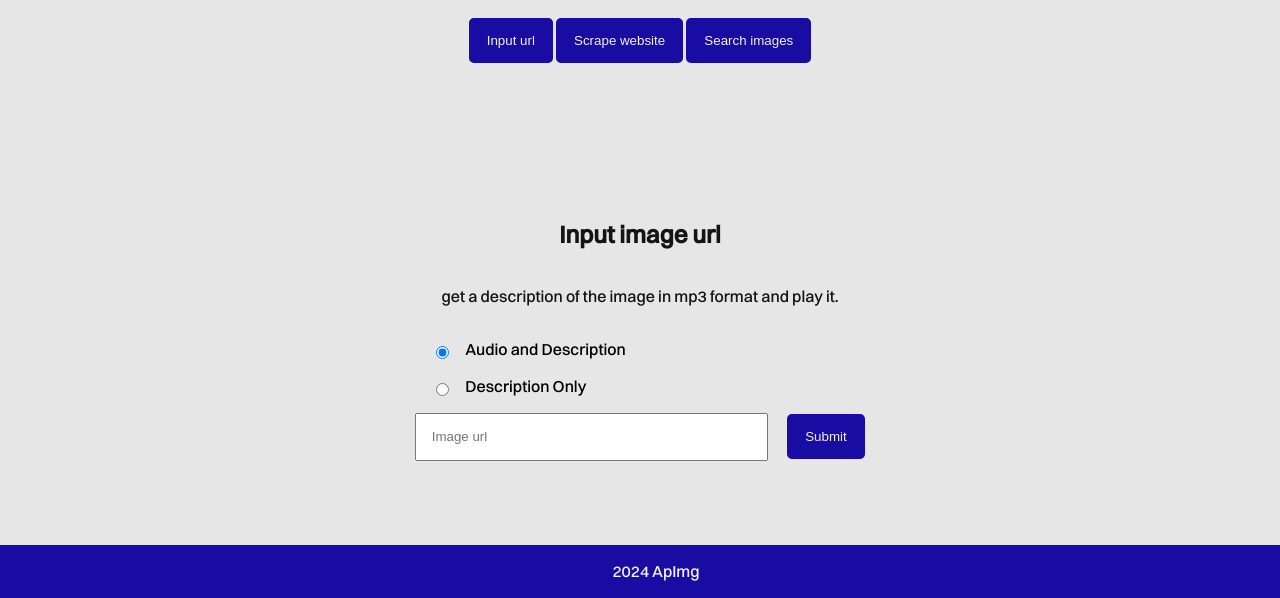
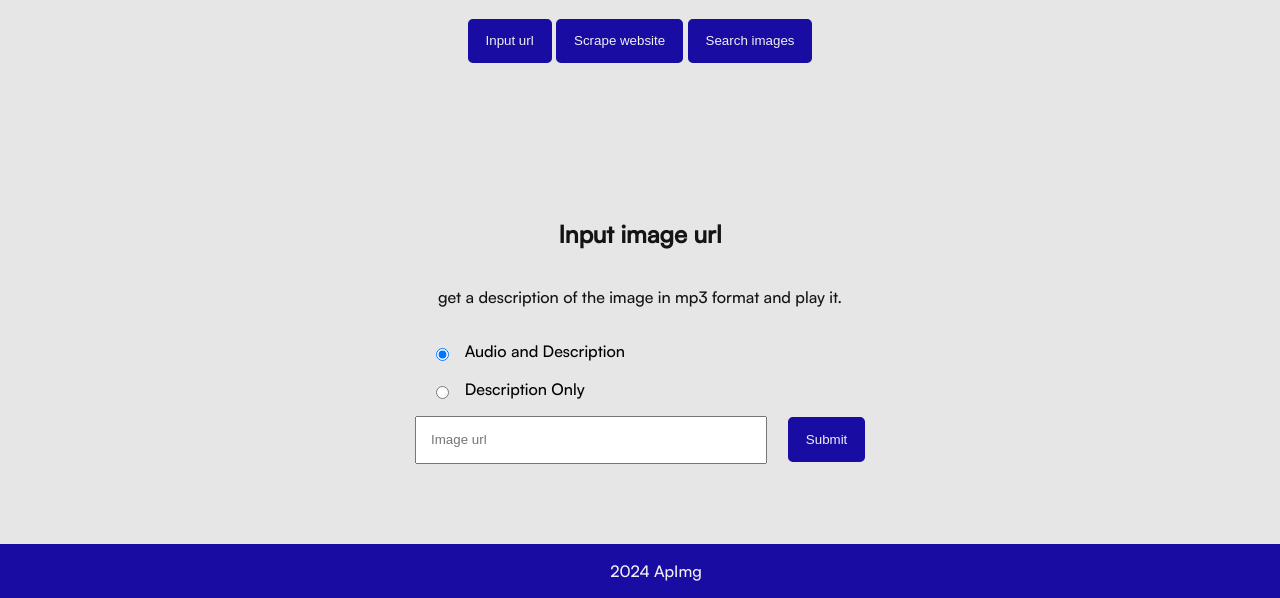
Before and after one commit to fac29b/Chris-and-Ed-Project3-API-calls, a website: page public/index.html in a window 1280 px wide. Shown: the part 202-800 px from the top of the page. Drawn offline with Linux system fonts and the light colour scheme; no server answers; files whose address does not match are found by name.

Commit message:
add more fonts

```diff
--- a/public/styles.css
+++ b/public/styles.css
@@ -8,15 +8,22 @@
 }
 
 @font-face {
-  font-family: 'body-font';
-  src: url("/font/Switzer_Complete/Fonts/WEB/fonts/Switzer-Medium.ttf") format("truetype"),
-       url("/font/Switzer_Complete/Fonts/WEB/fonts/Switzer-Medium.woff") format("woff"),
-       url("/font/Switzer_Complete/Fonts/WEB/fonts/Switzer-Medium.woff2") format("woff2");
+  font-family: 'Switzer-Medium';
+  src: url("/font/Switzer_Complete/Fonts/WEB/fonts/Switzer-Medium.woff") format("woff"),
+      url("/font/Switzer_Complete/Fonts/WEB/fonts/Switzer-Medium.ttf") format("truetype"),
+      url("/font/Switzer_Complete/Fonts/WEB/fonts/Switzer-Medium.woff2") format("woff2");
+}
+
+@font-face {
+  font-family: 'Satoshi-Medium';
+  src: url("/font/Satoshi_Complete/Fonts/WEB/fonts/Satoshi-Medium.woff") format("woff"),
+      url("/font/Switzer_Complete/Fonts/WEB/fonts/Satoshi-Medium.ttf") format("truetype"),
+      url("/font/Switzer_Complete/Fonts/WEB/fonts/Satoshi-Medium.woff2") format("woff2");
 }
 
 body {
   background-color: var(--background-color);
-  font-family: 'body-font', Arial, sans-serif;
+  font-family: 'Satoshi-Medium';
   margin: 0;
   padding: 0;
 }
```
